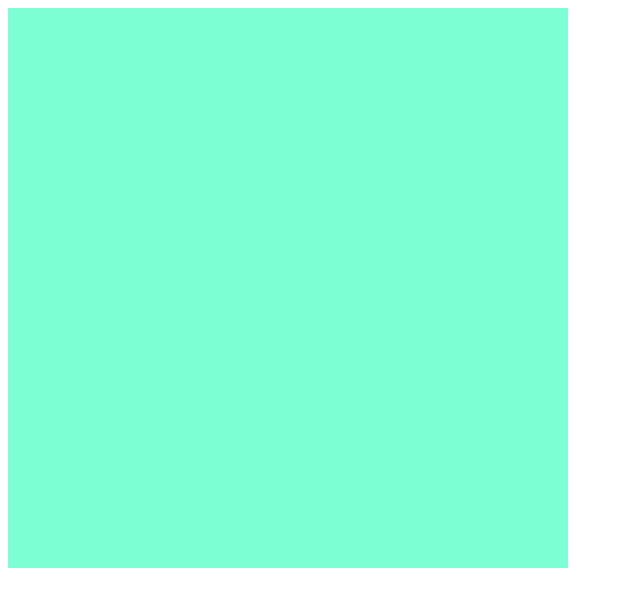
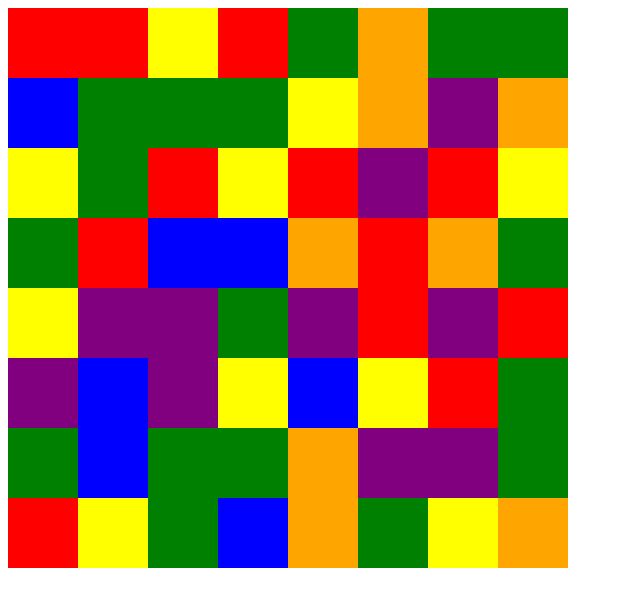
Before and after one commit to danielpietruszynski/CandyCrushGame, a plain HTML site: page index.html in a window 1280 px wide. Shown: the whole page, without its empty margins (0-640 px from the left). Drawn offline with Linux system fonts and the light colour scheme.

Commit message:
random colors

```diff
--- a/app.js
+++ b/app.js
@@ -3,9 +3,20 @@ document.addEventListener('DOMContentLoaded', () => {
     const width = 8
     const squares = []
 
+    const candyColors = [
+        'red',
+        'purple',
+        'blue',
+        'yellow',
+        'orange',
+        'green'
+    ]
+
     function createBoard() {
         for (let i = 0; i < width*width; i++) {
             const square = document.createElement('div')
+            let randomColor = Math.floor(Math.random() * candyColors.length)
+            square.style.backgroundColor = candyColors [randomColor]
             grid.appendChild(square)
             squares.push(square)
         }
--- a/style.css
+++ b/style.css
@@ -3,7 +3,6 @@
     width: 560px;
     display: flex;
     flex-wrap: wrap;
-    background-color: aquamarine;
 }
 
 .grid div {
```
